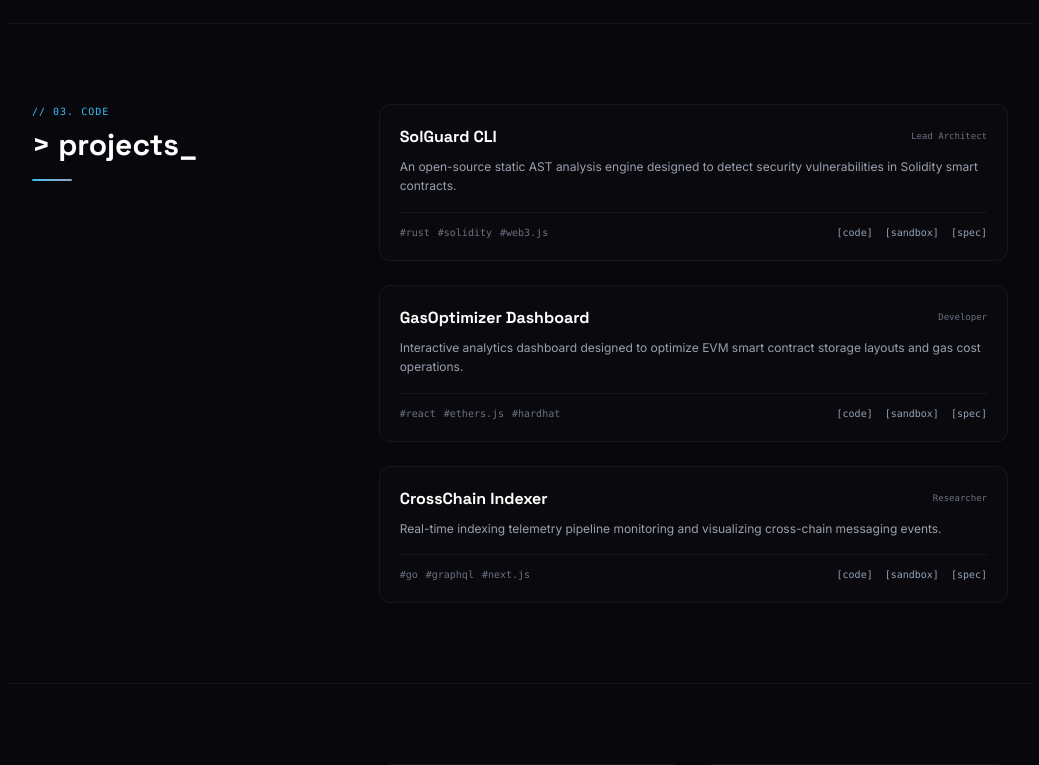
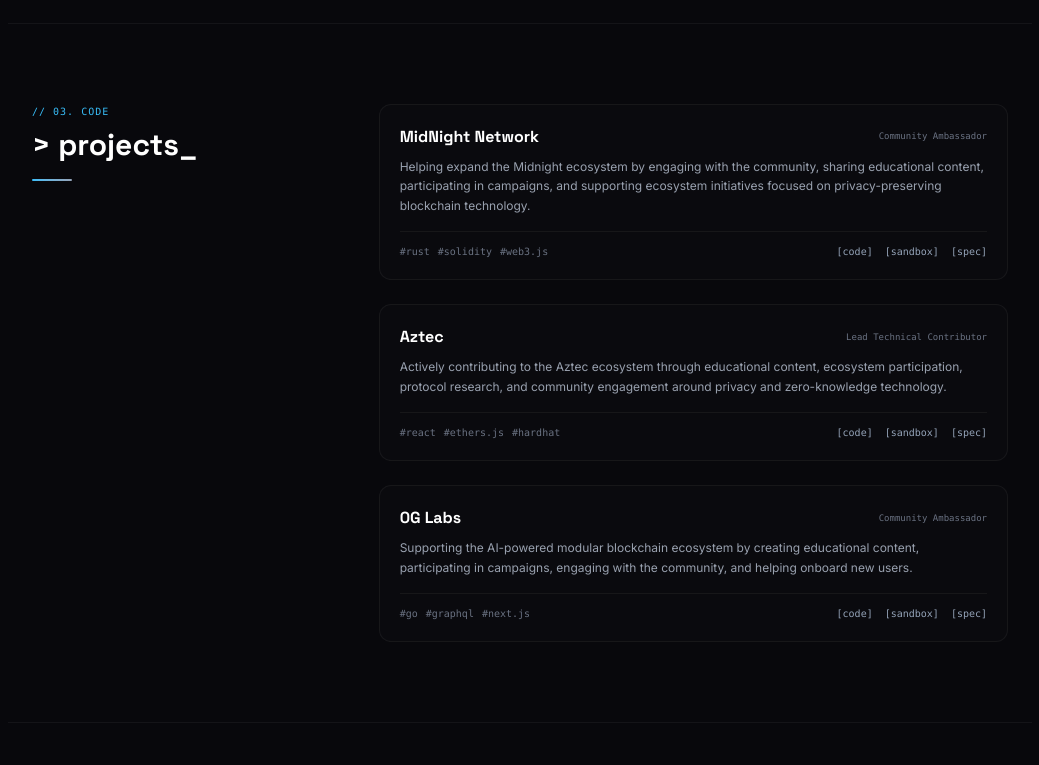
Before and after one commit to shhuubbhh/web3-Portfolio, a React (Vite) app: page / in a window 1280 px wide. Shown: the part 1500-2265 px from the top of the page, without its empty margins (120-1159 px from the left). Built offline with nearby package versions, Linux system fonts and the light colour scheme.

Commit message:
docs: update projects section with Midnight, Aztec, and 0G Labs

```diff
--- a/src/components/Projects.tsx
+++ b/src/components/Projects.tsx
@@ -13,27 +13,27 @@
 
 const projectsData: Project[] = [
   {
-    title: 'SolGuard CLI',
-    role: 'Lead Architect',
-    description: 'An open-source static AST analysis engine designed to detect security vulnerabilities in Solidity smart contracts.',
+    title: 'MidNight Network',
+    role: 'Community Ambassador',
+    description: 'Helping expand the Midnight ecosystem by engaging with the community, sharing educational content, participating in campaigns, and supporting ecosystem initiatives focused on privacy-preserving blockchain technology.',
     tech: ['Rust', 'Solidity', 'Web3.js'],
     githubUrl: 'https://github.com/shhuubbhh',
     demoUrl: 'https://github.com/shhuubbhh',
     caseStudyUrl: 'https://github.com/shhuubbhh'
   },
   {
-    title: 'GasOptimizer Dashboard',
-    role: 'Developer',
-    description: 'Interactive analytics dashboard designed to optimize EVM smart contract storage layouts and gas cost operations.',
+    title: 'Aztec',
+    role: 'Lead Technical Contributor',
+    description: 'Actively contributing to the Aztec ecosystem through educational content, ecosystem participation, protocol research, and community engagement around privacy and zero-knowledge technology.',
     tech: ['React', 'Ethers.js', 'Hardhat'],
     githubUrl: 'https://github.com/shhuubbhh',
     demoUrl: 'https://github.com/shhuubbhh',
     caseStudyUrl: 'https://github.com/shhuubbhh'
   },
   {
-    title: 'CrossChain Indexer',
-    role: 'Researcher',
-    description: 'Real-time indexing telemetry pipeline monitoring and visualizing cross-chain messaging events.',
+    title: '0G Labs',
+    role: 'Community Ambassador',
+    description: 'Supporting the AI-powered modular blockchain ecosystem by creating educational content, participating in campaigns, engaging with the community, and helping onboard new users.',
     tech: ['Go', 'GraphQL', 'Next.js'],
     githubUrl: 'https://github.com/shhuubbhh',
     demoUrl: 'https://github.com/shhuubbhh',
```
